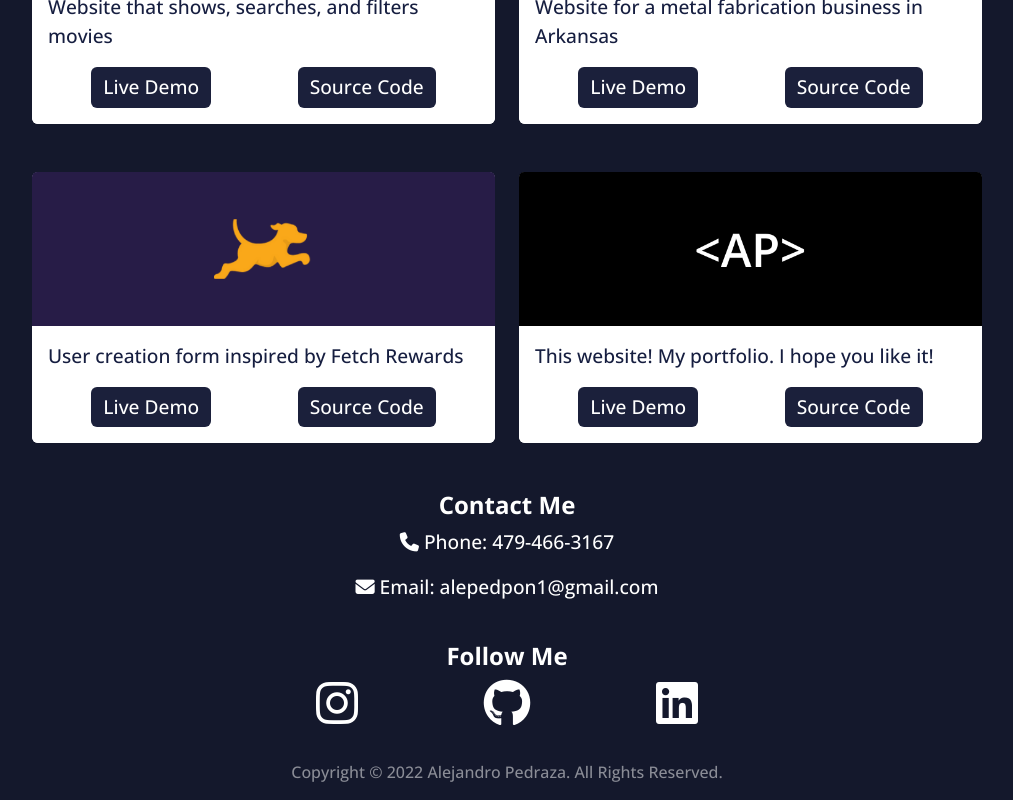
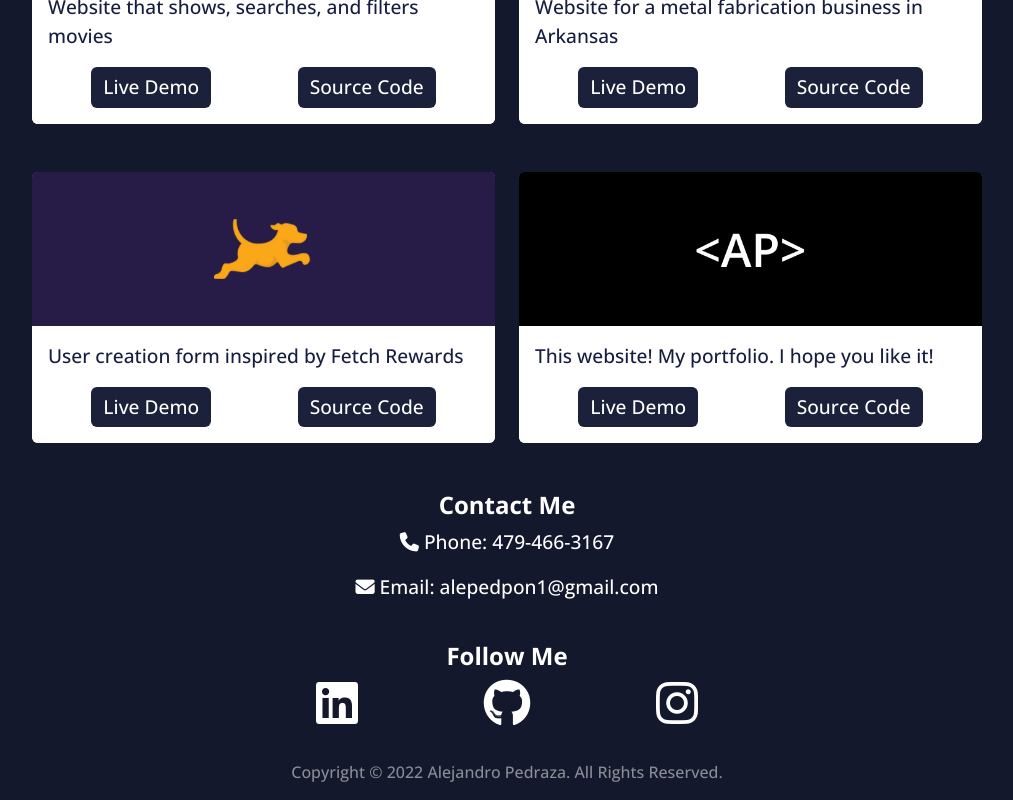
Before and after one commit to alejandro-pedrazaaa/alejandro-pedrazaaa.github.io, a React (Create React App) app: page / in a window 1280 px wide. Shown: the part 1014-1814 px from the top of the page, without its empty margins (133-1146 px from the left). Built offline with nearby package versions, Linux system fonts and the light colour scheme.

Commit message:
final touches

```diff
--- a/src/Components/ContactMe.js
+++ b/src/Components/ContactMe.js
@@ -20,14 +20,20 @@ export const ContactMe = () => {
           <div className="col-12 px-0 my-4">
             <h2>Follow Me</h2>
             <div className="col-12 col-md-8 offset-md-2 d-flex justify-content-evenly">
-              <a href="https://www.instagram.com/alejandro_pedrazaaa">
-                <i className="fa-brands fa-instagram"></i>
+              <a
+                href="https://www.linkedin.com/in/alejandro-pedrazaaa/"
+                target="_blank"
+              >
+                <i className="fa-brands fa-linkedin"></i>
               </a>
-              <a href="https://github.com/alejandro-pedrazaaa">
+              <a href="https://github.com/alejandro-pedrazaaa" target="_blank">
                 <i className="fa-brands fa-github"></i>
               </a>
-              <a href="https://www.linkedin.com/in/alejandro-pedrazaaa/">
-                <i className="fa-brands fa-linkedin"></i>
+              <a
+                href="https://www.instagram.com/alejandro_pedrazaaa"
+                target="_blank"
+              >
+                <i className="fa-brands fa-instagram"></i>
               </a>
             </div>
           </div>
--- a/src/Components/MyWork/MyWork.js
+++ b/src/Components/MyWork/MyWork.js
@@ -39,7 +39,7 @@ export const MyWork = () => {
             img={APLogo}
             alt="Logo of my portfolio"
             text="This website! My portfolio. I hope you like it!"
-            liveDemo=""
+            liveDemo="/"
             sourceCode="https://github.com/alejandro-pedrazaaa/alejandro-pedrazaaa.github.io"
           />
         </div>
```
